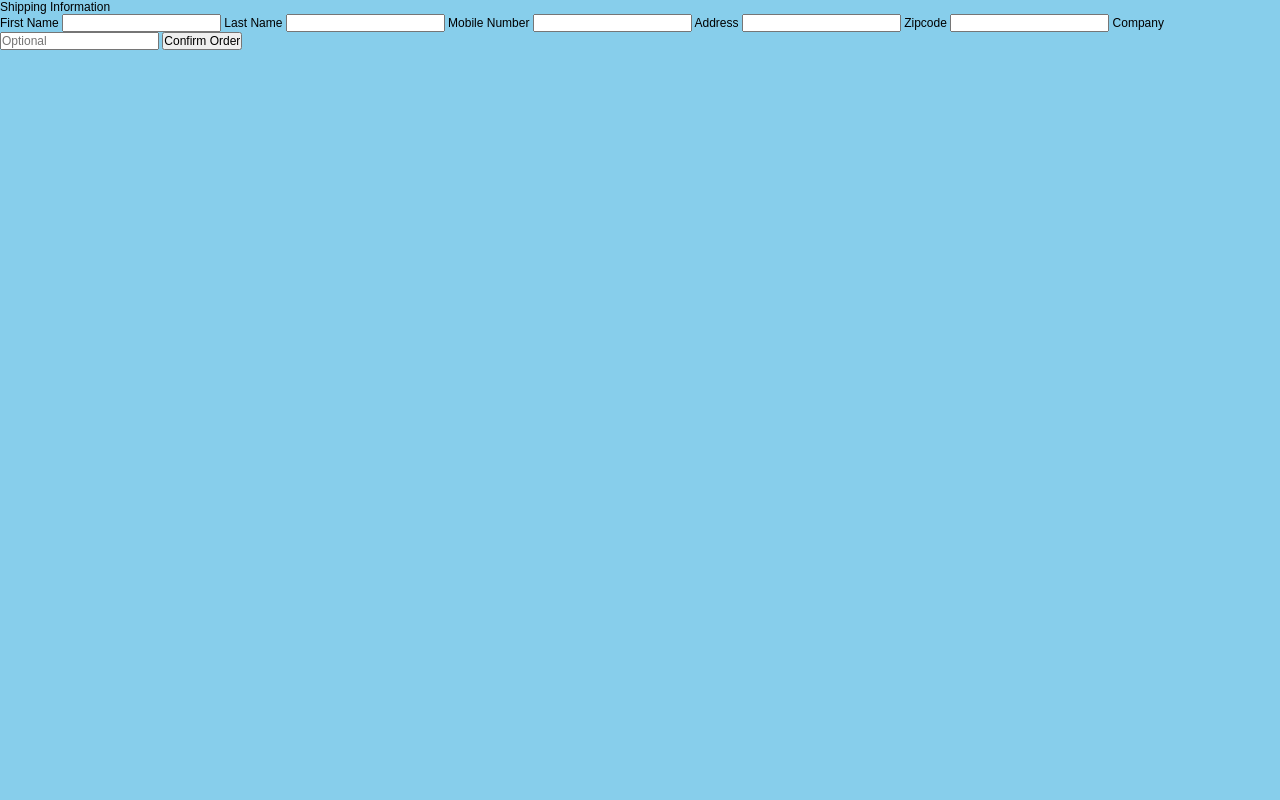
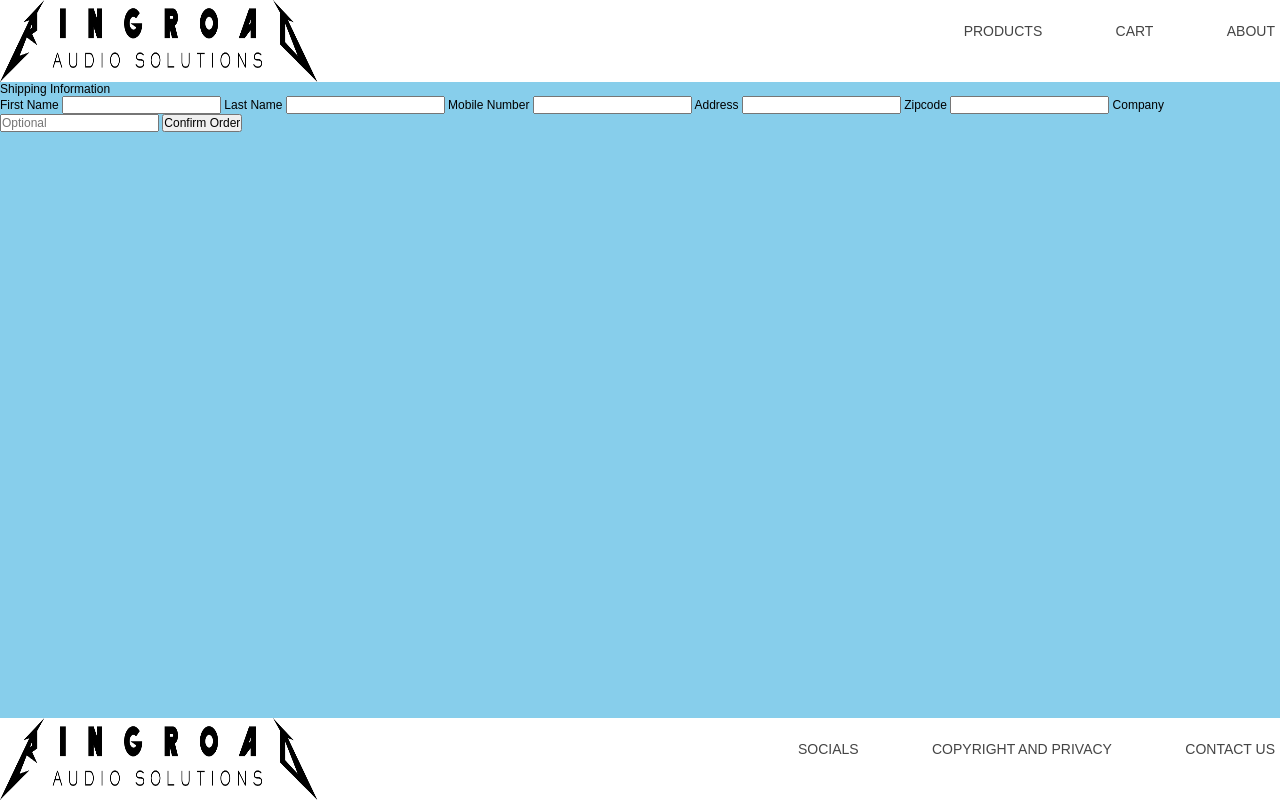
Before and after one commit to RingRoadSoftware/SHWD, a PHP site: page /checkout-shipping.php in a window 1280 px wide. Run offline with PHP 8.4, Linux system fonts and the light colour scheme.

Commit message:
added header and footer

```diff
--- a/checkout-shipping.php
+++ b/checkout-shipping.php
@@ -6,6 +6,17 @@
 		<meta name="viewport" content="width=device-width, initial-scale=1">
 	</head>
     <body>
+	 <div class="homepageheader" style="position: relative;">
+		<a href="index.php"><img src="./images/Ringroad Logo.png" id="logo"></img>
+			<nav>
+				<ul>
+				<li> <a href="products.php">Products</a></li>
+				<li> <a href="cart.php">Cart</a></li>
+				<li> <a href="about.php">About</a></li>
+				</ul>
+			</nav>
+		</a>
+	</div>
         <h1>Shipping Information</h1>
         <form action="add-shipping.php" method="POST">
             <label for="first-name">First Name</label>
@@ -22,5 +33,16 @@
             <input type="text" name="company" id="company" placeholder="Optional">
             <input type="submit" class="submit-button" value="Confirm Order">
         </form>
+	<div class="footer">
+		<a href="index.php"><img src="./images/Ringroad Logo.png" id="logo"></img>
+			<nav>
+				<ul>
+				<li> <a href="social.php">Socials</a></li>
+				<li> <a href="copyright.php">Copyright and Privacy</a></li>
+				<li> <a href="contact.php">Contact Us</a></li>
+				</ul>
+			</nav>
+		</a>
+	</div>
     </body>
 </html>
```
